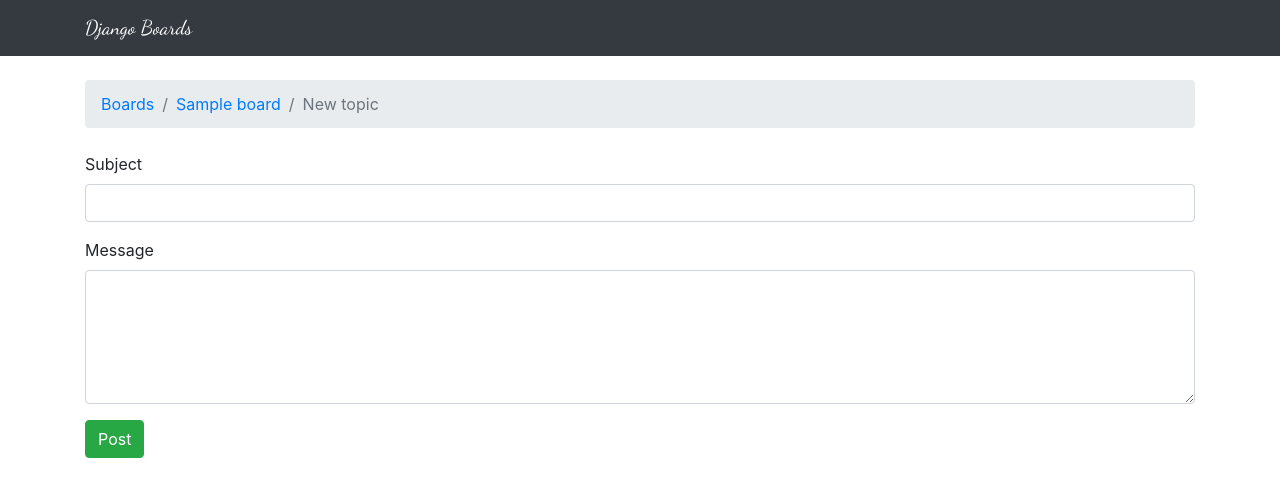
After one commit to ArRosid/boards_project, a Django app: page /boards/1/new/ in a window 1280 px wide. The commit adds this page. Shown: the top 497 px of the page. Run offline with Django 3.2, Linux system fonts and the light colour scheme; tables that the repository leaves empty hold one stand-in row (values such as "Sample post"); some libraries are stand-ins or nearby versions.

Commit message:
Added new topic function & tests

```diff
--- a/boards/models.py
+++ b/boards/models.py
@@ -26,4 +26,6 @@ class Post(models.Model):
     message = models.TextField(max_length=4000)
     created_at = models.DateTimeField(auto_now_add=True)
     updated_at = models.DateTimeField(auto_now=True)
-    updated_by = models.ForeignKey(User, related_name="+", on_delete=models.CASCADE)
+    updated_by = models.ForeignKey(
+        User, related_name="+", on_delete=models.CASCADE, null=True, blank=True
+    )
--- a/boards/urls.py
+++ b/boards/urls.py
@@ -1,5 +1,5 @@
 from django.urls import path
-from boards.views import home, board_topics
+from boards.views import home, board_topics, new_topic
 
 
 app_name = "boards"
@@ -7,5 +7,6 @@ app_name = "boards"
 
 urlpatterns = [
     path("", home, name="home"),
-    path("boards/<int:id>/", board_topics, name="board_topics"),
+    path("boards/<int:pk>/", board_topics, name="board_topics"),
+    path("boards/<int:pk>/new/", new_topic, name="new_topics"),
 ]
--- a/boards/views.py
+++ b/boards/views.py
@@ -1,5 +1,6 @@
-from django.shortcuts import render, get_object_or_404
-from boards.models import Board
+from django.contrib.auth.models import User
+from django.shortcuts import render, get_object_or_404, redirect
+from boards.models import Board, Topic, Post
 
 
 def home(request):
@@ -8,6 +9,25 @@ def home(request):
     return render(request, "boards/home.html", {"boards": boards})
 
 
-def board_topics(request, id):
-    board = get_object_or_404(Board, id=id)
+def board_topics(request, pk):
+    board = get_object_or_404(Board, pk=pk)
     return render(request, "boards/topics.html", {"board": board})
+
+
+def new_topic(request, pk):
+    board = get_object_or_404(Board, pk=pk)
+
+    if request.method == "POST":
+        subject = request.POST.get("subject")
+        message = request.POST.get("message")
+
+        user_id = request.user.id
+        user = User.objects.get(pk=user_id)
+
+        topic = Topic.objects.create(subject=subject, board=board, starter=user)
+
+        post = Post.objects.create(topic=topic, message=message, created_by=user,)
+
+        return redirect("boards:board_topics", pk=board.pk)
+
+    return render(request, "boards/new_topic.html", {"board": board})
--- /dev/null
+++ b/templates/boards/new_topic.html
@@ -0,0 +1,25 @@
+
+{% extends 'base.html' %}
+
+{% block title %}Start a New Topic{% endblock %}
+
+{% block breadcrumb %}
+  <li class="breadcrumb-item"><a href="{% url 'boards:home' %}">Boards</a></li>
+  <li class="breadcrumb-item"><a href="{% url 'boards:board_topics' board.pk %}">{{ board.name }}</a></li>
+  <li class="breadcrumb-item active">New topic</li>
+{% endblock %}
+
+{% block content %}
+  <form method="post">
+    {% csrf_token %}
+    <div class="form-group">
+      <label for="id_subject">Subject</label>
+      <input type="text" class="form-control" id="id_subject" name="subject">
+    </div>
+    <div class="form-group">
+      <label for="id_message">Message</label>
+      <textarea class="form-control" id="id_message" name="message" rows="5"></textarea>
+    </div>
+    <button type="submit" class="btn btn-success">Post</button>
+  </form>
+{% endblock %}
```
Also changed, not shown: boards/tests.py (+82 -11 lines), templates/boards/topics.html (+25 -1 lines).
